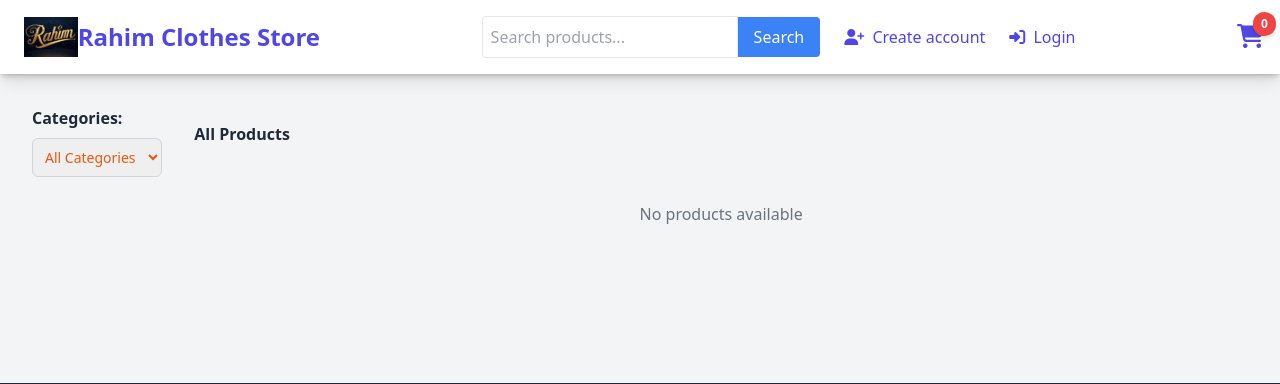
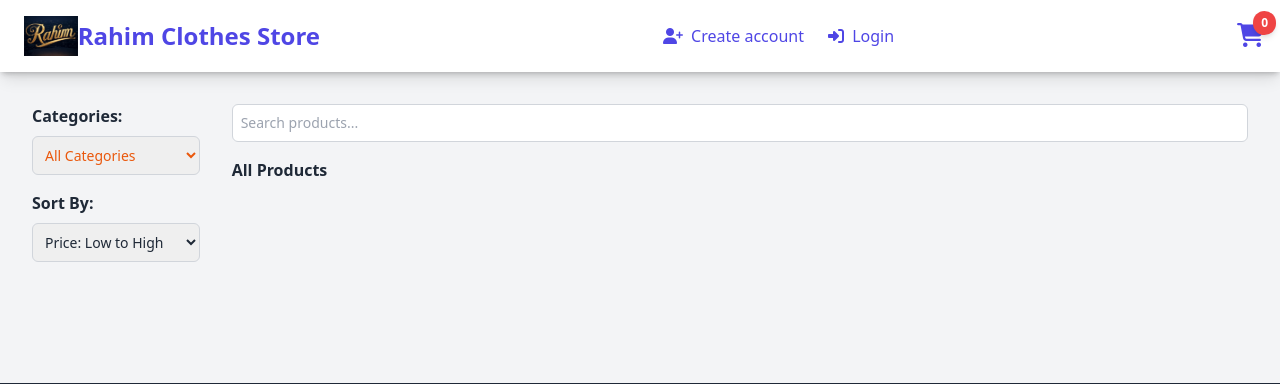
Before and after one commit to rahim8050/Rahim-Online-Clothing-Store, a Django app: page / in a window 1280 px wide. Shown: the top 384 px of the page. Run offline with Django 5.2, Linux system fonts and the light colour scheme; data that the repository does not hold is empty; some libraries are stand-ins or nearby versions.

Commit message:
VUe js hoverable efffect implimentation on product list

```diff
--- a/Rahim_Online_ClothesStore/settings.py
+++ b/Rahim_Online_ClothesStore/settings.py
@@ -16,7 +16,7 @@ from django.db import models
 from django.db.models import CharField
 from dotenv import load_dotenv
 from datetime import timedelta
-# Load environment variables from .env file
+# Load environment   variables from .env file
 load_dotenv()
 
 
--- a/Rahim_Online_ClothesStore/urls.py
+++ b/Rahim_Online_ClothesStore/urls.py
@@ -32,7 +32,6 @@ urlpatterns = [
                   path('<slug:category_slug>/', views.product_list, name='product_list_by_category'),
                 #   path('category/<slug:slug>/', views.product_list, name='product_list_by_category'),
                   path('products/search/', views.SearchProduct, name='product_search'),
-                  path('product/<int:id>/<slug:slug>/', views.product_detail, name='product_detail'),
                   path('users/', include("users.urls")),
                   path('users/', include('django.contrib.auth.urls')),
                   path('products/', include('product_app.urls', namespace='product_app')),  # Fixed syntax
--- a/cart/views.py
+++ b/cart/views.py
@@ -2,7 +2,8 @@
 from django.shortcuts import render, get_object_or_404, redirect
 from django.views.decorators.http import require_POST
 from django.http import JsonResponse
-
+from django.utils.safestring import mark_safe
+import json
 from product_app.models import Product
 from .models import Cart,CartItem
 from django.contrib.auth.decorators import login_required, permission_required
@@ -60,20 +61,41 @@ def cart_count(request):
 
 def cart_detail(request):
     try:
-        # Get cart from session
         cart_id = request.session.get('cart_id')
         cart = Cart.objects.get(id=cart_id)
 
         if not cart.items.exists():
-            return redirect('products:list')  # Return empty cart redirect
+            return redirect('products:list')
 
-        return render(request, 'cart/cart_detail.html', {'cart': cart})
+        # Serialize cart items to JSON
+        cart_items = []
+        for item in cart.items.select_related('product'):
+            cart_items.append({
+                'id': item.id,
+                'product': {
+                    'id': item.product.id,
+                    'name': item.product.name,
+                    'description': item.product.description,
+                    'price': float(item.product.price),
+                    'image_url': item.product.image.url if item.product.image else '',
+                },
+                'quantity': item.quantity,
+            })
+
+        cart_items_json = mark_safe(json.dumps(cart_items))
+
+        return render(request, 'cart/cart_detail.html', {
+            'cart': cart,
+            'cart_items_json': cart_items_json
+        })
 
     except (Cart.DoesNotExist, KeyError):
-        # Clean up invalid cart session
         if 'cart_id' in request.session:
             del request.session['cart_id']
-        return render(request, 'cart/cart_detail.html', {'cart': None})
+        return render(request, 'cart/cart_detail.html', {
+            'cart': None,
+            'cart_items_json': mark_safe('[]')
+        })
 
 
 
--- a/package.json
+++ b/package.json
@@ -21,7 +21,7 @@
   "devDependencies": {
     "autoprefixer": "^10.4.21",
     "postcss": "^8.5.3",
-    "tailwindcss": "^4.0.14"
+    "tailwindcss": "^4.1.11"
   },
   "dependencies": {
     "@tailwindcss/cli": "^4.0.12"
--- a/product_app/models.py
+++ b/product_app/models.py
@@ -21,4 +21,4 @@ class Product(models.Model):
     def __str__(self):
         return self.name
     def get_absolute_url(self):
-        return reverse("product_app:detail", kwargs={"id": self.id, "slug": self.slug})
+     return reverse("product_app:product_detail", kwargs={"id": self.id, "slug": self.slug})
--- a/product_app/templates/products/product/list.html
+++ b/product_app/templates/products/product/list.html
@@ -1,112 +1,135 @@
 {% extends "base.html" %}
 
-{% block title %}Rahim online--{% endblock %}
+{% block title %}Rahim Online - All Products{% endblock %}
 
 {% block content %}
 
-<div class="container mx-auto  p-4 flex">
-<aside class="w-full md:w-[13%] p-4">
+<script>
+window.initialData = {
+    products: {{ products|safe }},
+    categories: {{ categories|safe }},
+    pagination: {{ pagination_data|safe }}
+}
+</script>
+
+<div id="productApp" class="container mx-auto p-4 flex">
+    <aside class="w-full md:w-[16%] p-4">
         <h2 class="font-bold mb-2">Categories:</h2>
-   <select
-    onchange="if (this.value) window.location.href=this.value"
-    class="block w-full border border-gray-300 rounded-md p-2 text-sm focus:ring focus:ring-orange-200 text-orange-600"
->
-        <!-- All categories option -->
-        <option value="{% url 'index' %}" {% if not category %}selected{% endif %}>
-            All Categories
-        </option>
+        <select v-model="selectedCategory" @change="filterByCategory"
+                class="block w-full border border-gray-300 rounded-md p-2 text-sm focus:ring focus:ring-orange-200 text-orange-600">
+            <option value="">All Categories</option>
+            <option v-for="c in categories" :value="c.slug" :key="c.id">[[ c.name ]]</option>
+        </select>
 
-        <!-- Loop over categories without overwriting the 'category' context variable -->
-        {% for c in categories %}
-            <option value="{% url 'product_list_by_category' c.slug %}"
-                    {% if category and c.slug == category.slug %}selected{% endif %}>
-                {{ c.name }}
-            </option>
-        {% endfor %}
+        <h2 class="font-bold mt-4">Sort By:</h2>
+        <select v-model="sortOption" @change="sortProducts"
+                class="block w-full border border-gray-300 rounded-md p-2 text-sm mt-2">
+            <option value="price_asc">Price: Low to High</option>
+            <option value="price_desc">Price: High to Low</option>
         </select>
     </aside>
 
-
-
-    <main class="w-[87%] p-4">
-        <!-- Search Header and Form -->
+    <main class="w-[84%] p-4">
         <div class="mb-6">
-
-
-            {% if request.GET.search %}
-                <h2 class="font-bold mt-4">Search results for "{{ request.GET.search }}"</h2>
-            {% elif category %}
-                <h2 class="font-bold mt-4">{{ category.name }}</h2>
-            {% else %}
-                <h2 class="font-bold mt-4">All Products</h2>
-            {% endif %}
+            <input type="text" v-model="searchQuery" @input="searchProducts" placeholder="Search products..."
+                   class="w-full border border-gray-300 rounded-md p-2 text-sm" />
+            <h2 class="font-bold mt-4">[[ headerText ]]</h2>
         </div>
 
+        <div class="grid grid-cols-1 sm:grid-cols-2 md:grid-cols-3 lg:grid-cols-4 gap-6">
+            <div v-for="product in displayedProducts"
+                 :key="product.id"
+                 class="bg-white rounded-xl shadow-md overflow-hidden transition-all duration-300"
+                 :class="{ 'shadow-xl scale-105': hoveredProductId === product.id }"
+                 @mouseenter="handleMouseEnter(product.id)"
+                 @mouseleave="handleMouseLeave">
 
-
-<!-- Product Grid -->
-<div class="grid grid-cols-1 sm:grid-cols-2 md:grid-cols-3 lg:grid-cols-4 gap-6">
-  {% for product in products %}
-    <div class="bg-white rounded-xl shadow-md overflow-hidden hover:shadow-xl transition-shadow duration-300">
-      <a href="{% url 'product_detail' product.id product.slug %}">
-        {% if product.image %}
+                <a :href="product.detail_url">
                     <div class="h-56 w-full overflow-hidden">
-            <img src="{{ product.image.url }}" alt="{{ product.name }}"
-                 class="h-full w-full object-cover">
-          </div>
-        {% else %}
-          <div class="h-56 bg-gray-200 flex items-center justify-center text-gray-600">
+                        <img v-if="product.image_url" :src="product.image_url" :alt="product.name" class="h-full w-full object-cover" />
+                        <div v-else class="h-56 bg-gray-200 flex items-center justify-center text-gray-600">
                             No Image Available
                         </div>
-        {% endif %}
+                    </div>
                     <div class="p-4">
-          <h3 class="text-lg font-semibold text-gray-800 truncate">{{ product.name }}</h3>
-          <p class="text-sm text-gray-500 mt-1 truncate">{{ product.description }}</p>
-          <p class="text-indigo-600 font-bold mt-2">Ksh {{ product.price }}</p>
+                        <h3 class="text-lg font-semibold text-gray-800 truncate">[[ product.name ]]</h3>
+                        <p class="text-sm text-gray-500 mt-1 truncate">
+                            [[ product.description || 'No description available' ]]
+                        </p>
+                        <p class="text-indigo-600 font-bold mt-2">Ksh [[ product.price ]]</p>
                     </div>
                 </a>
-    </div>
-  {% empty %}
-    <div class="col-span-4 text-center py-8">
-      <p class="text-gray-500">
-        {% if request.GET.search %}
-          No products found matching "{{ request.GET.search }}"
-        {% else %}
-          No products available
-        {% endif %}
-      </p>
-    </div>
-  {% endfor %}
-</div>
 
-
-        <!-- Pagination -->
-        {% if products.has_other_pages %}
-        <div class="mt-8 flex justify-center">
-            <div class="pagination">
-                <span class="step-links flex gap-4">
-                    {% if products.has_previous %}
-                        <a href="?page=1&search={{ request.GET.search }}"
-                           class="px-4 py-2 border">« First</a>
-                        <a href="?page={{ products.previous_page_number }}&search={{ request.GET.search }}"
-                           class="px-4 py-2 border">Previous</a>
-                    {% endif %}
-
-                    <span class="current px-4 py-2">
-                        Page {{ products.number }} of {{ products.paginator.num_pages }}
-                    </span>
-
-                    {% if products.has_next %}
-                        <a href="?page={{ products.next_page_number }}&search={{ request.GET.search }}"
-                           class="px-4 py-2 border">Next</a>
-                        <a href="?page={{ products.paginator.num_pages }}&search={{ request.GET.search }}"
-                           class="px-4 py-2 border">Last »</a>
-                    {% endif %}
-                </span>
             </div>
         </div>
-        {% endif %}
     </main>
 </div>
 
+<script src="https://cdn.jsdelivr.net/npm/vue@2"></script>
+<script>
+new Vue({
+    el: '#productApp',
+    delimiters: ['[[', ']]'],
+    data: {
+        categories: window.initialData.categories,
+        products: window.initialData.products,
+        selectedCategory: '',
+        searchQuery: '',
+        sortOption: 'price_asc',
+        displayedProducts: window.initialData.products,
+        hoveredProductId: null
+    },
+    computed: {
+        headerText() {
+            if (this.searchQuery) return `Search results for "${this.searchQuery}"`;
+            if (this.selectedCategory) {
+                const category = this.categories.find(c => c.slug === this.selectedCategory);
+                return category ? category.name : 'Products';
+            }
+            return 'All Products';
+        }
+    },
+    methods: {
+        filterByCategory() {
+            this.applyFilters();
+        },
+        searchProducts() {
+            this.applyFilters();
+        },
+        sortProducts() {
+            this.applyFilters();
+        },
+        applyFilters() {
+            let filtered = this.products;
+
+            if (this.selectedCategory) {
+                filtered = filtered.filter(p => p.category_slug === this.selectedCategory);
+            }
+
+            if (this.searchQuery) {
+                const q = this.searchQuery.toLowerCase();
+                filtered = filtered.filter(p =>
+                    p.name.toLowerCase().includes(q) ||
+                    (p.description || '').toLowerCase().includes(q)
+                );
+            }
+
+            if (this.sortOption === 'price_asc') {
+                filtered.sort((a, b) => a.price - b.price);
+            } else if (this.sortOption === 'price_desc') {
+                filtered.sort((a, b) => b.price - a.price);
+            }
+
+            this.displayedProducts = filtered;
+        },
+        handleMouseEnter(productId) {
+            this.hoveredProductId = productId;
+        },
+        handleMouseLeave() {
+            this.hoveredProductId = null;
+        }
+    }
+});
+</script>
+
 {% endblock %}
--- a/product_app/urls.py
+++ b/product_app/urls.py
@@ -1,10 +1,11 @@
 from django.urls import path
-from .views import product_list, SearchProduct  # Combined imports
+from .views import  SearchProduct,product_detail  # Combined imports
 
 app_name = 'product_app'  # Namespace for your app
 
 urlpatterns = [
     # Proper path syntax with name parameter
+path('product/<int:id>/<slug:slug>/',product_detail, name='product_detail'),
 path('Product/search/', SearchProduct, name='SearchProduct'),
 
 ]
--- a/product_app/views.py
+++ b/product_app/views.py
@@ -6,7 +6,7 @@ from django.shortcuts import render, get_object_or_404
 from product_app.models import Product
 from django.utils.safestring import mark_safe
 import json
-
+app_name = 'product_app'
 from .models import Category,Product
 # Create your views here.
 # def product_list(request,category_slug=None):
@@ -23,6 +23,8 @@ from .models import Category,Product
 #         'products': products,
 #         'categories': categories,
 #     })
+
+
 def product_list(request, category_slug=None):
     categories = Category.objects.all()
     category = None
@@ -33,11 +35,55 @@ def product_list(request, category_slug=None):
     else:
         products = Product.objects.all()
 
+    # Serialize products
+    product_list = []
+    for product in products:
+        product_list.append({
+            'id': product.id,
+            'name': product.name,
+            'description': product.description,
+            'price': float(product.price),
+            'image_url': product.image.url if product.image else '',
+            'category_slug': product.category.slug if product.category else '',
+            'detail_url': product.get_absolute_url()
+        })
+
+    # Serialize categories
+    category_list = []
+    for cat in categories:
+        category_list.append({
+            'id': cat.id,
+            'name': cat.name,
+            'slug': cat.slug
+        })
+
+    pagination_data = {
+        'current_page': 1,
+        'total_pages': 1
+    }
+
     return render(request, 'products/product/list.html', {
-        'categories': categories,
-        'products': products,
+        'categories': json.dumps(category_list),
+        'products': json.dumps(product_list),
         'category': category,
+        'pagination_data': json.dumps(pagination_data),
     })
+
+# def product_list(request, category_slug=None):
+#     categories = Category.objects.all()
+#     category = None
+
+#     if category_slug:
+#         category = get_object_or_404(Category, slug=category_slug)
+#         products = Product.objects.filter(category=category)
+#     else:
+#         products = Product.objects.all()
+
+#     return render(request, 'products/product/list.html', {
+#         'categories': categories,
+#         'products': products,
+#         'category': category,
+#     })
 
 
 
--- a/templates/base.html
+++ b/templates/base.html
@@ -13,11 +13,14 @@
     <link rel="stylesheet" href="https://unpkg.com/@geoapify/geocoder-autocomplete@1.2.0/styles/minimal.css" />
 
     <!-- Font Awesome -->
-    <link rel="stylesheet"
-          href="https://cdnjs.cloudflare.com/ajax/libs/font-awesome/6.5.0/css/all.min.css"
-          integrity="sha512-1ycn6Ius6AHW7kzY+4CWFJhGf9B8Dj/sOac7gZtqoMAv9yH/CQAGz6yK3pVbLZ6yMMrUBTc8Ujw=="
-          crossorigin="anonymous"
-          referrerpolicy="no-referrer" />
+<link rel="stylesheet"
+      href="https://cdnjs.cloudflare.com/ajax/libs/font-awesome/6.5.0/css/all.min.css"
+      integrity="sha512-vSzfVrOQlfvT+0dcdA13Hh4XhKp3BMxHMc6FShLrMOHeLNB2YBGxvR1KekYOv5vZBYRyp0lXFdEbcO64j5x1dA=="
+      crossorigin="anonymous"
+      referrerpolicy="no-referrer"
+/>
+
+
 
     <style>
         .plus-one-badge {
--- a/templates/includes/nav.html
+++ b/templates/includes/nav.html
@@ -9,14 +9,15 @@
             </a>
 
             <div class="hidden md:flex items-center space-x-6">
-                <form method="get" action="{% url 'product_search' %}" class="flex items-center">
+
+                {% comment %} <form method="get" action="{% url 'product_search' %}" class="flex items-center">
                     <input type="text" name="search" placeholder="Search products..."
                            value="{{ request.GET.search }}"
                            class="border p-2 w-48 lg:w-64 rounded-l focus:outline-none focus:ring-2 focus:ring-indigo-500">
                     <button type="submit" class="bg-blue-500 text-white px-4 py-2 rounded-r hover:bg-blue-600 transition-colors">
                         Search
                     </button>
-                </form>
+                </form>  {% endcomment %}
 
                 {% if user.is_authenticated %}
                 <a href="{% url 'users:profile' %}" class="text-indigo-600 hover:text-indigo-800 transition-colors duration-300">
```
Also changed, not shown: cart/templates/cart/cart_detail.html (+64 -85 lines), product_app/templates/products/product/detail.html (+27 -27 lines), package-lock.json. Lines whose indentation alone changed are shown as unchanged.
